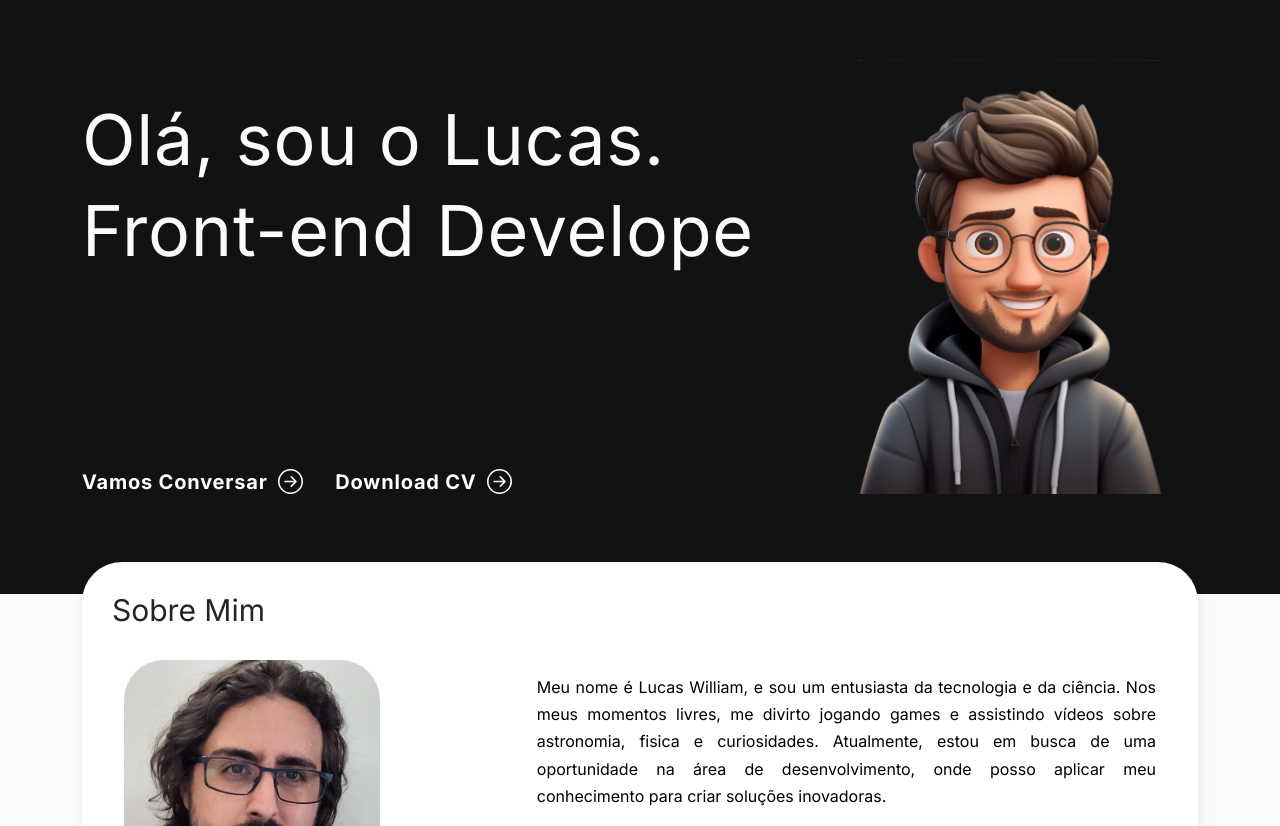
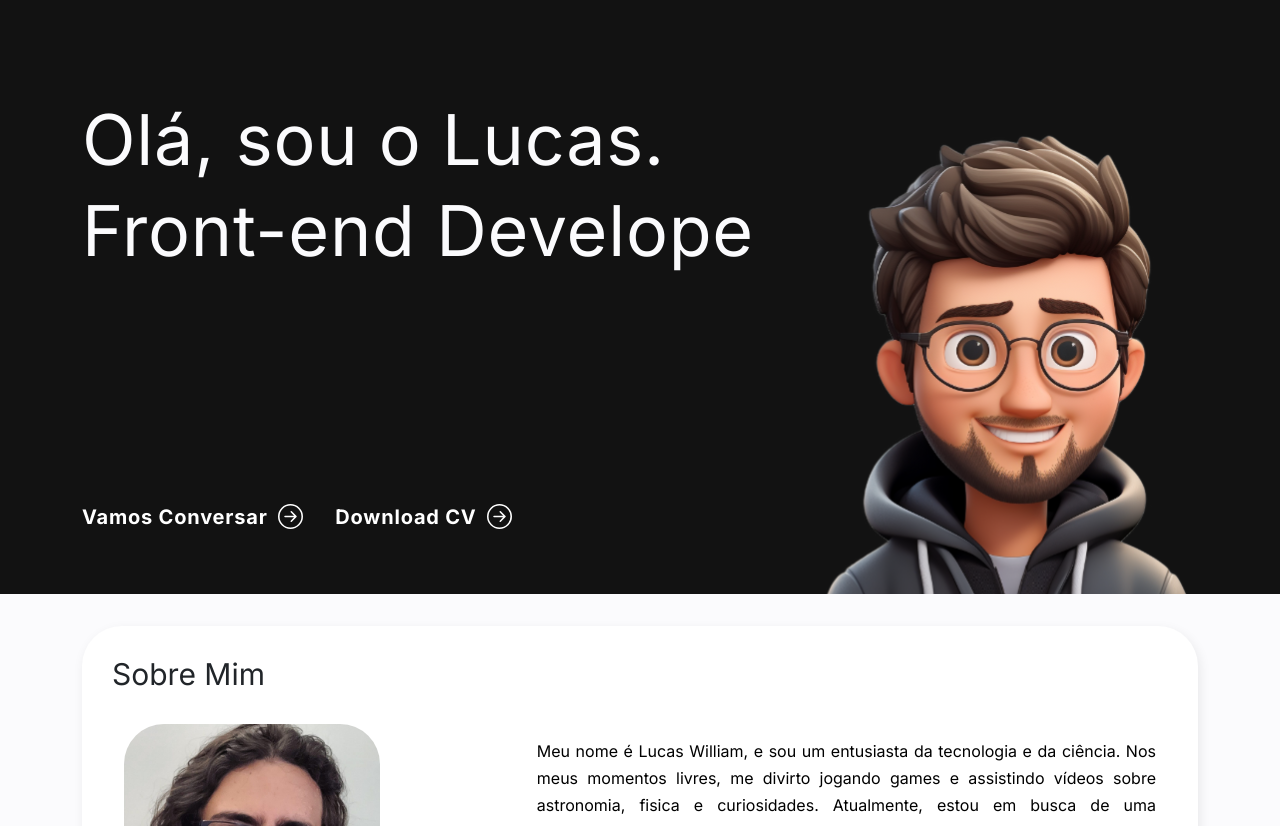
Before and after one commit to LucaswmLima/react-portifolio-1, a React (Create React App) app: page / in a window 1280 px wide. Shown: the part 206-1032 px from the top of the page. Built offline with nearby package versions, Linux system fonts and the light colour scheme.

Commit message:
major adjustment on general style

```diff
--- a/src/App.css
+++ b/src/App.css
@@ -112,7 +112,7 @@ nav.navbar {
   top: 0;
   z-index: 9999;
   transition: 0.32s ease-in-out;
-  /*background-color: var(--navbar-color);*/
+  background-color: var(--navbar-color);
 
 }
 
@@ -284,7 +284,7 @@ nav.navbar .navbar-toggler[aria-expanded="true"] .navbar-toggler-icon {
 /************ Banner Css ************/
 
 .banner-container{
-  height: 100%;
+  height: 107%;
 }
 
 .banner {
@@ -314,7 +314,7 @@ nav.navbar .navbar-toggler[aria-expanded="true"] .navbar-toggler-icon {
   width: auto;
   height: 100%;
   /* Define a largura desejada para a div */
-  max-height: 85vh;
+  max-height: 86vh;
   /* Define a altura máxima desejada para a div */
   overflow: hidden;
   /* Oculta qualquer conteúdo que exceda a altura máxima */
@@ -340,6 +340,14 @@ nav.navbar .navbar-toggler[aria-expanded="true"] .navbar-toggler-icon {
 
 .banner button:hover svg {
   margin-left: 25px;
+}
+.side-image-container img {
+  position: relative;
+  bottom: 13px;
+  width: auto;
+  height: 500px;
+  transform: translate(0px,120px);
+
 }
 
 @keyframes itemUpDownAnimation {
@@ -650,7 +658,7 @@ nav.navbar .navbar-toggler[aria-expanded="true"] .navbar-toggler-icon {
   padding: 30px;
   box-shadow: 2px 4px 12px rgba(0, 0, 0, .08);
   transition: all .3s cubic-bezier(0, 0, .5, 1);
-  margin-top: -2rem;
+  margin-top: 2rem;
 
 }
 
@@ -690,8 +698,10 @@ nav.navbar .navbar-toggler[aria-expanded="true"] .navbar-toggler-icon {
   }
 
   .about__me {
-    width: 30%;
-    margin: 2rem auto 4rem;
+    width: 100%;
+    margin: 0 auto 3rem;
+    display: flex;
+    justify-content: center;
   }
 
   .about__me-image {
```
